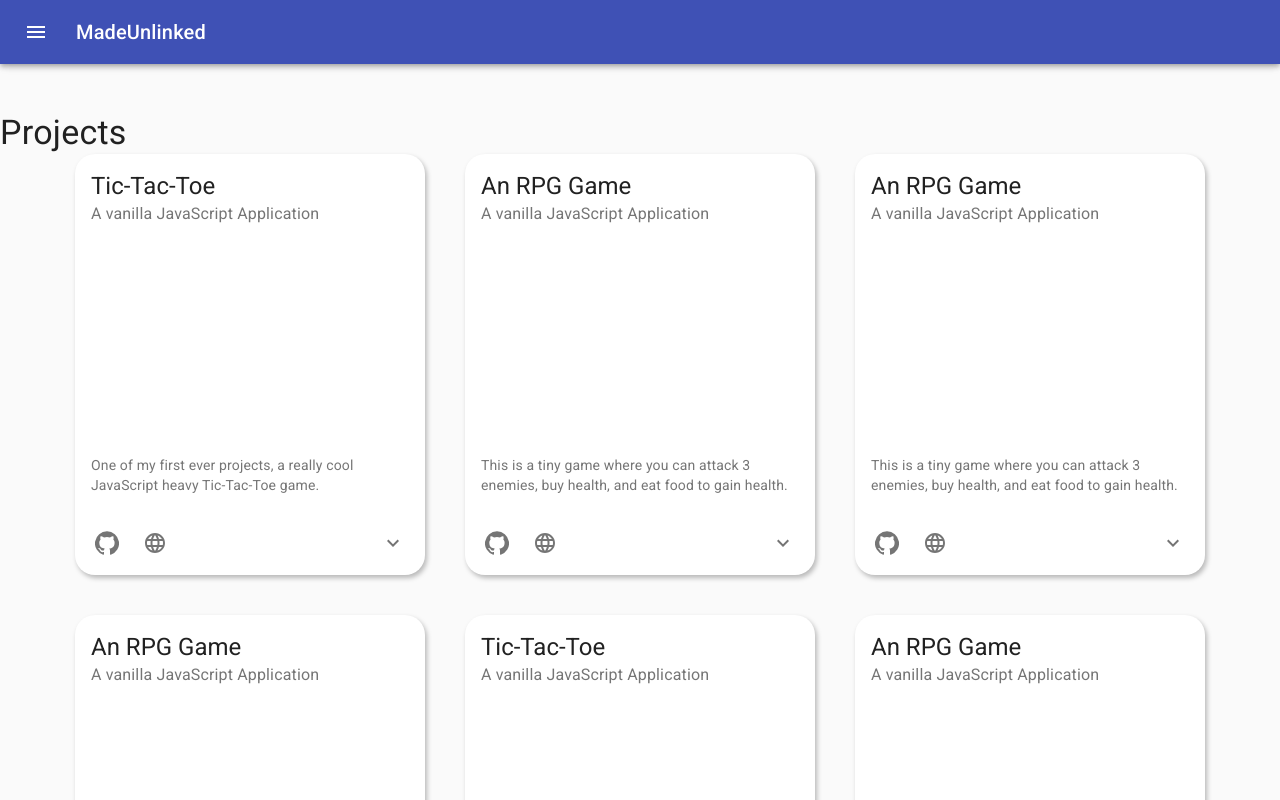
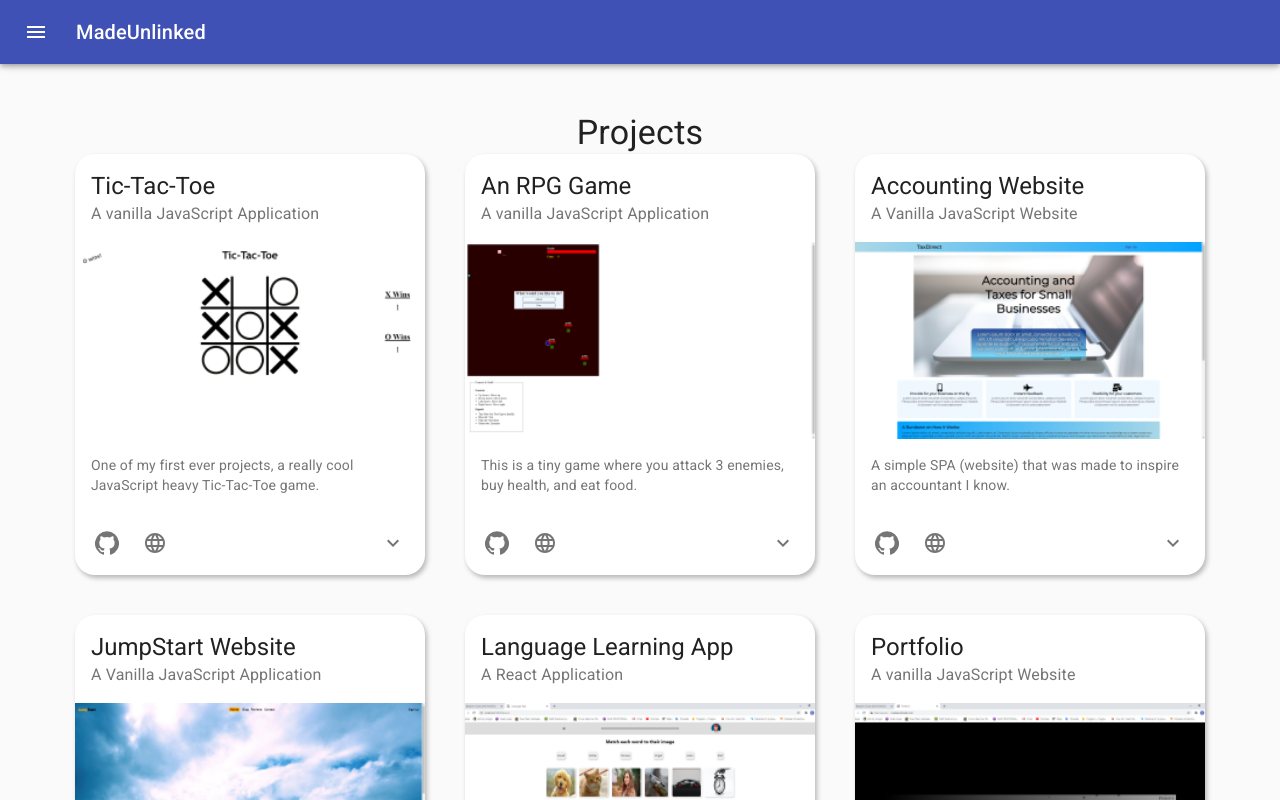
Before and after one commit to benzend/react-portfolio, a React (Create React App) app: page /projects in a window 1280 px wide. Shown: the top 800 px of the page. Built offline with nearby package versions, Linux system fonts and the light colour scheme.

Commit message:
added accurate descriptions and updated links

```diff
--- a/src/App.css
+++ b/src/App.css
@@ -13,3 +13,7 @@
 a {
   text-decoration: none;
 }
+
+.center {
+  text-align: center;
+}
--- a/src/components/ProjectsPage.js
+++ b/src/components/ProjectsPage.js
@@ -1,12 +1,13 @@
 import { Nav } from "./index";
 import Projects from "./projectsPage__components/Projects";
 import Typography from "@material-ui/core/Typography";
+import { makeStyles } from "@material-ui/core";
 
 export const ProjectsPage = () => {
   return (
     <div>
       <Nav />
-      <Typography variant="h4" componet="h2">
+      <Typography className="center" variant="h4" componet="h2">
         Projects
       </Typography>
       <Projects />
--- a/src/components/projectsPage__components/Project.js
+++ b/src/components/projectsPage__components/Project.js
@@ -64,7 +64,7 @@ export default function RecipeReviewCard(props) {
         <IconButton href={props.ghHref}>
           <GitHubIcon />
         </IconButton>
-        <IconButton>
+        <IconButton href={props.liveHref}>
           <LanguageIcon />
         </IconButton>
         <IconButton
--- a/src/components/projectsPage__components/Projects.js
+++ b/src/components/projectsPage__components/Projects.js
@@ -9,11 +9,12 @@ function Projects() {
           <Project
             headerTitle="Tic-Tac-Toe"
             headerSubheader="A vanilla JavaScript Application"
-            imgUrl=""
+            imgUrl="./images/thumbnails/TicTacToe-example-thumbnail.png"
             imgTitle="An Image of My Tic-Tac-Toe Game"
             miniDescription="One of my first ever projects, a really cool JavaScript heavy
             Tic-Tac-Toe game."
-            ghHref="#"
+            ghHref="https://github.com/benzend/tic-tac-toe"
+            liveHref="https://benzend.github.io/tic-tac-toe/"
             fullDescription="This project helped engrain JavaScript fundamentals into my head, while letting me know
             where I was at with JS. The bot you play against is not
             smart so winning against it is easy.  The biggest thing I learned here
@@ -25,15 +26,88 @@ function Projects() {
           <Project
             headerTitle="An RPG Game"
             headerSubheader="A vanilla JavaScript Application"
-            imgUrl=""
+            imgUrl="./images/thumbnails/Mini-RPG-Game-example-thumbnail.png"
             imgTitle="An Image of My RPG Game"
-            miniDescription="This is a tiny game where you can attack 3 enemies, buy health, and eat food to gain health."
+            miniDescription="This is a tiny game where you attack 3 enemies, buy health, and eat food."
+            ghHref="https://github.com/benzend/small-rpg-game"
+            liveHref="https://benzend.github.io/small-rpg-game/"
+            fullDescription="This is a very simple game where you
+            trade blows with the enemies and gain coins per kill. There
+            is also a merchant that you can buy health from and food where
+            you can just eat it to gain health."
+          />
+        </Grid>
+        <Grid item>
+          <Project
+            headerTitle="Accounting Website"
+            headerSubheader="A Vanilla JavaScript Website"
+            imgUrl="./images/thumbnails/Accounting-Website-example-thumbnail.png"
+            imgTitle="An Image of My RPG Game"
+            miniDescription="A simple SPA (website) that was made to inspire an accountant I know."
+            ghHref="https://github.com/benzend/accounting-website"
+            liveHref="https://benzend.github.io/accounting-website/"
+            fullDescription=" A simple yet clean SPA. I had lots of fun figuring out which animations
+            to use and went for a nice look. My favorite thing about this project
+            is the animations I made in the bottom right of the footer for the little social icons."
+          />
+        </Grid>
+        <Grid item>
+          <Project
+            headerTitle="JumpStart Website"
+            headerSubheader="A Vanilla JavaScript Application"
+            imgUrl="./images/thumbnails/JumpStart-example-thumbnail.png"
+            imgTitle="An image of the JumpStart Website"
+            miniDescription="A multi page website designed with minimalistic principles in mind (also my first website)."
+            ghHref="ttps://github.com/benzend/jumpstart-website"
+            liveHref="https://benzend.github.io/jumpstart-website/"
+            fullDescription="This was definitely a bigger project at the time. My main focus was to
+            figure out the title animation, getting the hang of sizing images and having multiple pages
+            as if it were an actual website.
+            Also figured out how to design contact and sign up forms here."
+          />
+        </Grid>
+        <Grid item>
+          <Project
+            headerTitle="Language Learning App"
+            headerSubheader="A React Application"
+            imgUrl="./images/thumbnails/LanguageApp-thumbnail.png"
+            imgTitle="An image of my language learning application"
+            miniDescription="An app designed to help teach people other languages."
+            ghHref="https://github.com/benzend/language-learning-app"
+            fullDescription="The Goal of this project was to create something larger and more complex
+            displaying my React.js ability. It definitely has a Duolingo-esk feeling
+            to it, having a main section that displays your lessons you can do and in
+            those lessons are a functional progress bar, an exit button and lots of
+            various matching and fill in the blank games you can play. This displays
+            my knowledge of react hooks/state, components, styled-components and react-router-dom functionality.
+            Also this is a work in progress, I do want it to be a full fledged app in the future."
+          />
+        </Grid>
+        <Grid item>
+          <Project
+            headerTitle="Portfolio"
+            headerSubheader="A vanilla JavaScript Website"
+            imgUrl="./images/thumbnails/Portfolio-thumbnail.png"
+            imgTitle="An image of my older portfolio."
+            miniDescription="One of my recent portfolios that I was very proud of."
+            ghHref="https://github.com/benzend/creative-portfolio"
+            liveHref="https://benzend.github.io/creative-portfolio/"
+            fullDescription=" A pretty cool Portfolio I made, stockpiled with animations and oddities that
+            really has an fun look to it. "
+          />
+        </Grid>
+        <Grid item>
+          <Project
+            headerTitle="Pomodoro Timer"
+            headerSubheader="A vanilla JavaScript Application"
+            imgUrl="./images/thumbnails/PomodoroTimer-thumbnail.png"
+            imgTitle="An Image of a Pomodoro Timer"
+            miniDescription="A type of timer that is used for efficient time management."
             ghHref="#"
-            fullDescription="This project helped engrain JavaScript fundamentals into my head, while letting me know
-            where I was at with JS. The bot you play against is not
-            smart so winning against it is easy.  The biggest thing I learned here
-            was about using lots of checks and rewriting so much so much code. I left
-            the old code in there, just commented out in case someone wants to look at it."
+            fullDescription="I built this in a challenge against someone else to see who could have the
+            best design/functionality in a day. Learned a lot about JavaScript and using
+            numbers in it; converting seconds to minutes to hours and stuff like that. I also
+            implemented a background changer just for the hell of it."
           />
         </Grid>
         <Grid item>
@@ -43,83 +117,8 @@ function Projects() {
             imgUrl=""
             imgTitle="An Image of My RPG Game"
             miniDescription="This is a tiny game where you can attack 3 enemies, buy health, and eat food to gain health."
-            ghHref="#"
-            fullDescription="This project helped engrain JavaScript fundamentals into my head, while letting me know
-            where I was at with JS. The bot you play against is not
-            smart so winning against it is easy.  The biggest thing I learned here
-            was about using lots of checks and rewriting so much so much code. I left
-            the old code in there, just commented out in case someone wants to look at it."
-          />
-        </Grid>
-        <Grid item>
-          <Project
-            headerTitle="An RPG Game"
-            headerSubheader="A vanilla JavaScript Application"
-            imgUrl=""
-            imgTitle="An Image of My RPG Game"
-            miniDescription="This is a tiny game where you can attack 3 enemies, buy health, and eat food to gain health."
-            ghHref="#"
-            fullDescription="This project helped engrain JavaScript fundamentals into my head, while letting me know
-            where I was at with JS. The bot you play against is not
-            smart so winning against it is easy.  The biggest thing I learned here
-            was about using lots of checks and rewriting so much so much code. I left
-            the old code in there, just commented out in case someone wants to look at it."
-          />
-        </Grid>
-        <Grid item>
-          <Project
-            headerTitle="Tic-Tac-Toe"
-            headerSubheader="A vanilla JavaScript Application"
-            imgUrl=""
-            imgTitle="An Image of My Tic-Tac-Toe Game"
-            miniDescription="One of my first ever projects, a really cool JavaScript heavy
-            Tic-Tac-Toe game."
-            ghHref="#"
-            fullDescription="This project helped engrain JavaScript fundamentals into my head, while letting me know
-            where I was at with JS. The bot you play against is not
-            smart so winning against it is easy.  The biggest thing I learned here
-            was about using lots of checks and rewriting so much so much code. I left
-            the old code in there, just commented out in case someone wants to look at it."
-          />
-        </Grid>
-        <Grid item>
-          <Project
-            headerTitle="An RPG Game"
-            headerSubheader="A vanilla JavaScript Application"
-            imgUrl=""
-            imgTitle="An Image of My RPG Game"
-            miniDescription="This is a tiny game where you can attack 3 enemies, buy health, and eat food to gain health."
-            ghHref="#"
-            fullDescription="This project helped engrain JavaScript fundamentals into my head, while letting me know
-            where I was at with JS. The bot you play against is not
-            smart so winning against it is easy.  The biggest thing I learned here
-            was about using lots of checks and rewriting so much so much code. I left
-            the old code in there, just commented out in case someone wants to look at it."
-          />
-        </Grid>
-        <Grid item>
-          <Project
-            headerTitle="An RPG Game"
-            headerSubheader="A vanilla JavaScript Application"
-            imgUrl=""
-            imgTitle="An Image of My RPG Game"
-            miniDescription="This is a tiny game where you can attack 3 enemies, buy health, and eat food to gain health."
-            ghHref="#"
-            fullDescription="This project helped engrain JavaScript fundamentals into my head, while letting me know
-            where I was at with JS. The bot you play against is not
-            smart so winning against it is easy.  The biggest thing I learned here
-            was about using lots of checks and rewriting so much so much code. I left
-            the old code in there, just commented out in case someone wants to look at it."
-          />
-        </Grid>
-        <Grid item>
-          <Project
-            headerTitle="An RPG Game"
-            headerSubheader="A vanilla JavaScript Application"
-            imgUrl=""
-            imgTitle="An Image of My RPG Game"
-            miniDescription="This is a tiny game where you can attack 3 enemies, buy health, and eat food to gain health."
-            ghHref="#"
+            ghHref="https://github.com/benzend/pomodoro-timer"
+            liveHref="https://benzend.github.io/pomodoro-timer/"
             fullDescription="This project helped engrain JavaScript fundamentals into my head, while letting me know
             where I was at with JS. The bot you play against is not
             smart so winning against it is easy.  The biggest thing I learned here
```
